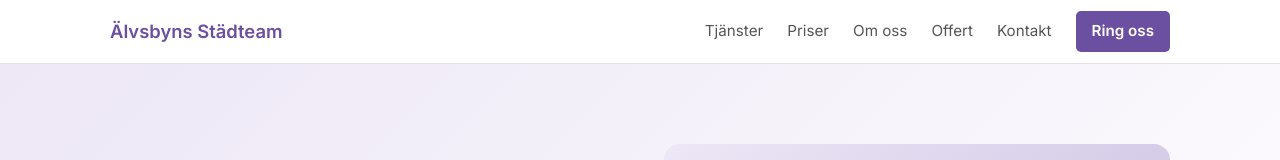
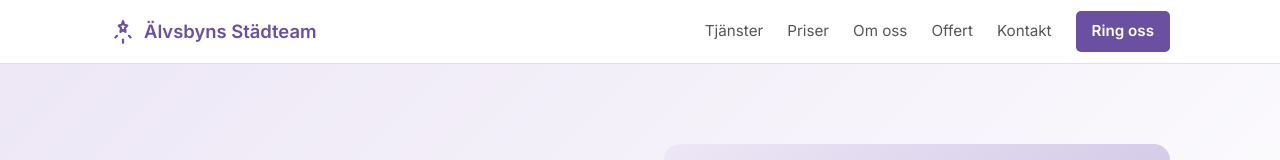
Before and after one commit to Jonkebronk/alvsbyn-stadteam, a Next.js app: page / in a window 1280 px wide. Shown: the top 160 px of the page. Built offline with nearby package versions, Linux system fonts and the light colour scheme.

Commit message:
feat: sparkle-ikon som logotyp i header

```diff
--- a/components/Header.module.css
+++ b/components/Header.module.css
@@ -15,9 +15,18 @@
 }
 
 .logo {
+  display: flex;
+  align-items: center;
+  gap: 0.5rem;
   font-size: 1.15rem;
   font-weight: 700;
   color: var(--color-primary);
+}
+
+.logoIcon {
+  width: 26px;
+  height: 26px;
+  flex-shrink: 0;
 }
 
 .nav {
--- a/components/Header.tsx
+++ b/components/Header.tsx
@@ -18,6 +18,21 @@ export default function Header() {
     <header className={styles.header}>
       <div className={`container ${styles.inner}`}>
         <a href="#" className={styles.logo}>
+          <svg
+            className={styles.logoIcon}
+            viewBox="0 0 24 24"
+            fill="none"
+            stroke="currentColor"
+            strokeWidth="2"
+            strokeLinecap="round"
+            strokeLinejoin="round"
+            aria-hidden="true"
+          >
+            <path d="M12 2l1.09 3.26L16 6l-2.18 2.18L14.36 12 12 10.09 9.64 12l.54-3.82L8 6l2.91-.74z" />
+            <path d="M5 17l1.5-1.5" />
+            <path d="M19 17l-1.5-1.5" />
+            <path d="M12 22v-3" />
+          </svg>
           Älvsbyns Städteam
         </a>
 
```
